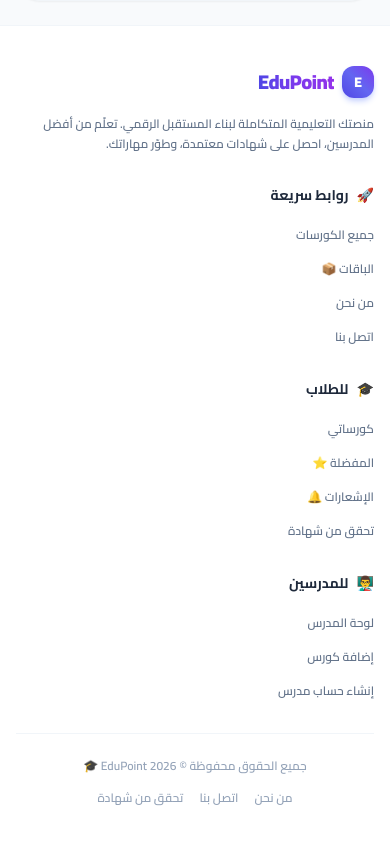
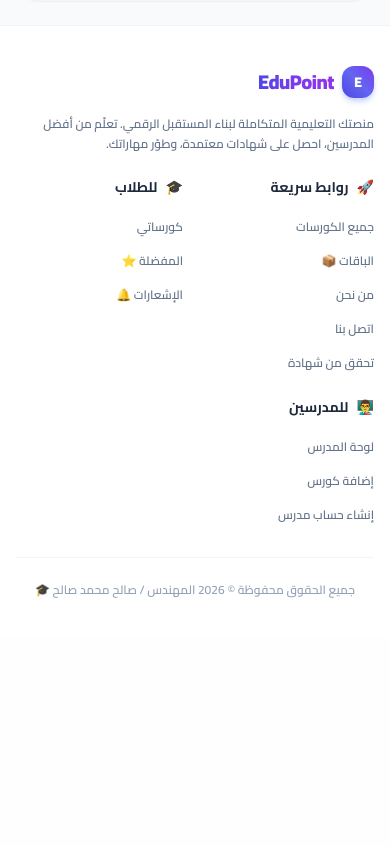
Before and after one commit to salehmohamed19/edupoint, a Django app: page /accounts/profile/ in a window 390 px wide. Shown: the part 1822-2668 px from the top of the page. After the commit the page ends 2420 px from the top, so only its background shows below. Run offline with Django 5.2, Linux system fonts and the light colour scheme; a user stored in the database is signed in; data comes from the database, SQL or seed files in the repository; data that the repository does not hold is empty; some libraries are stand-ins or nearby versions.

Commit message:
feat: footer improvements - remove verify link from bottom, 2-col on mobile, copyright only at bottom

```diff
--- a/templates/base.html
+++ b/templates/base.html
@@ -190,9 +190,9 @@
     <!-- Footer أنيق ومتجاوب -->
     <footer class="bg-white border-t border-slate-100 mt-auto">
         <div class="max-w-7xl mx-auto px-4 sm:px-6 lg:px-8 py-10 sm:py-12">
-            <div class="grid grid-cols-1 sm:grid-cols-2 lg:grid-cols-4 gap-8 sm:gap-10">
+            <div class="grid grid-cols-2 sm:grid-cols-2 lg:grid-cols-4 gap-6 sm:gap-10">
                 <!-- الشعار والوصف -->
-                <div class="space-y-4">
+                <div class="space-y-4 col-span-2 sm:col-span-1">
                     <div class="flex items-center gap-2">
                         <div class="w-8 h-8 rounded-xl bg-gradient-to-tr from-indigo-600 via-indigo-500 to-violet-600 text-white flex items-center justify-center text-sm font-black shadow-md shadow-indigo-200">E</div>
                         <span class="text-xl font-black bg-gradient-to-r from-indigo-600 via-violet-600 to-purple-600 bg-clip-text text-transparent tracking-tight">EduPoint</span>
@@ -212,6 +212,7 @@
                         <li><a href="{% url 'bundle_list' %}" class="text-xs sm:text-sm text-slate-500 hover:text-indigo-600 transition font-semibold">الباقات 📦</a></li>
                         <li><a href="{% url 'about' %}" class="text-xs sm:text-sm text-slate-500 hover:text-indigo-600 transition font-semibold">من نحن</a></li>
                         <li><a href="{% url 'contact' %}" class="text-xs sm:text-sm text-slate-500 hover:text-indigo-600 transition font-semibold">اتصل بنا</a></li>
+                        <li><a href="{% url 'verify_certificate' %}" class="text-xs sm:text-sm text-slate-500 hover:text-indigo-600 transition font-semibold">تحقق من شهادة</a></li>
                     </ul>
                 </div>
 
@@ -224,7 +225,6 @@
                         <li><a href="{% url 'student_dashboard' %}" class="text-xs sm:text-sm text-slate-500 hover:text-indigo-600 transition font-semibold">كورساتي</a></li>
                         <li><a href="{% url 'favorite_list' %}" class="text-xs sm:text-sm text-slate-500 hover:text-indigo-600 transition font-semibold">المفضلة ⭐</a></li>
                         <li><a href="{% url 'notification_list' %}" class="text-xs sm:text-sm text-slate-500 hover:text-indigo-600 transition font-semibold">الإشعارات 🔔</a></li>
-                        <li><a href="{% url 'verify_certificate' %}" class="text-xs sm:text-sm text-slate-500 hover:text-indigo-600 transition font-semibold">تحقق من شهادة</a></li>
                     </ul>
                 </div>
 
@@ -241,14 +241,9 @@
                 </div>
             </div>
 
-            <!-- شريط السفلي -->
-            <div class="border-t border-slate-100 mt-8 pt-6 flex flex-col sm:flex-row items-center justify-between gap-4 text-center sm:text-right">
-                <p class="text-xs text-slate-400 font-semibold">جميع الحقوق محفوظة &copy; 2026 EduPoint 🎓</p>
-                <div class="flex items-center gap-4 text-xs text-slate-400">
-                    <a href="{% url 'about' %}" class="hover:text-indigo-600 transition font-semibold">من نحن</a>
-                    <a href="{% url 'contact' %}" class="hover:text-indigo-600 transition font-semibold">اتصل بنا</a>
-                    <a href="{% url 'verify_certificate' %}" class="hover:text-indigo-600 transition font-semibold">تحقق من شهادة</a>
-                </div>
+            <!-- شريط السفلي: copyright فقط -->
+            <div class="border-t border-slate-100 mt-8 pt-6 text-center">
+                <p class="text-xs text-slate-400 font-semibold">جميع الحقوق محفوظة &copy; 2026 المهندس / صالح محمد صالح 🎓</p>
             </div>
         </div>
     </footer>
```
